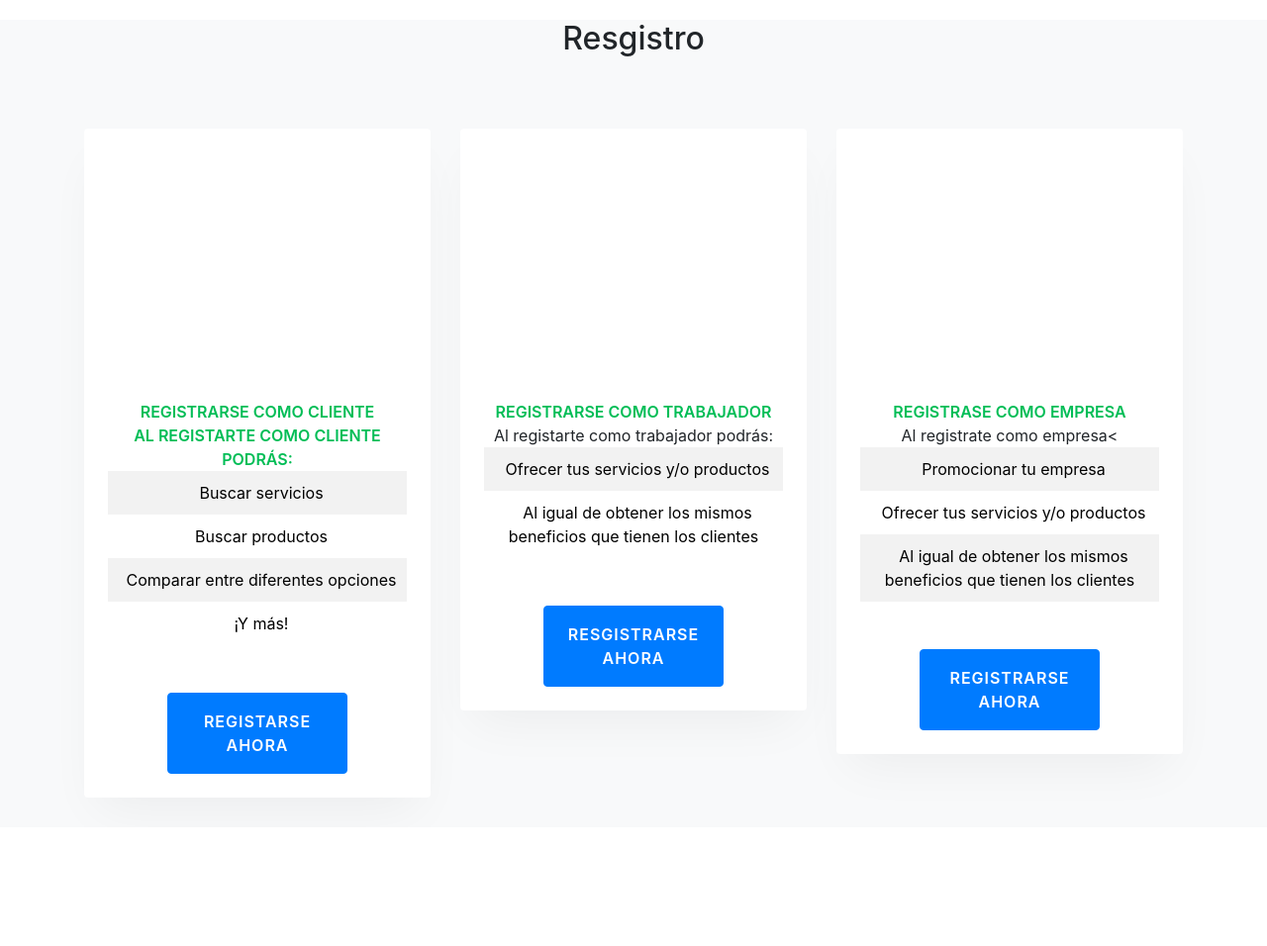
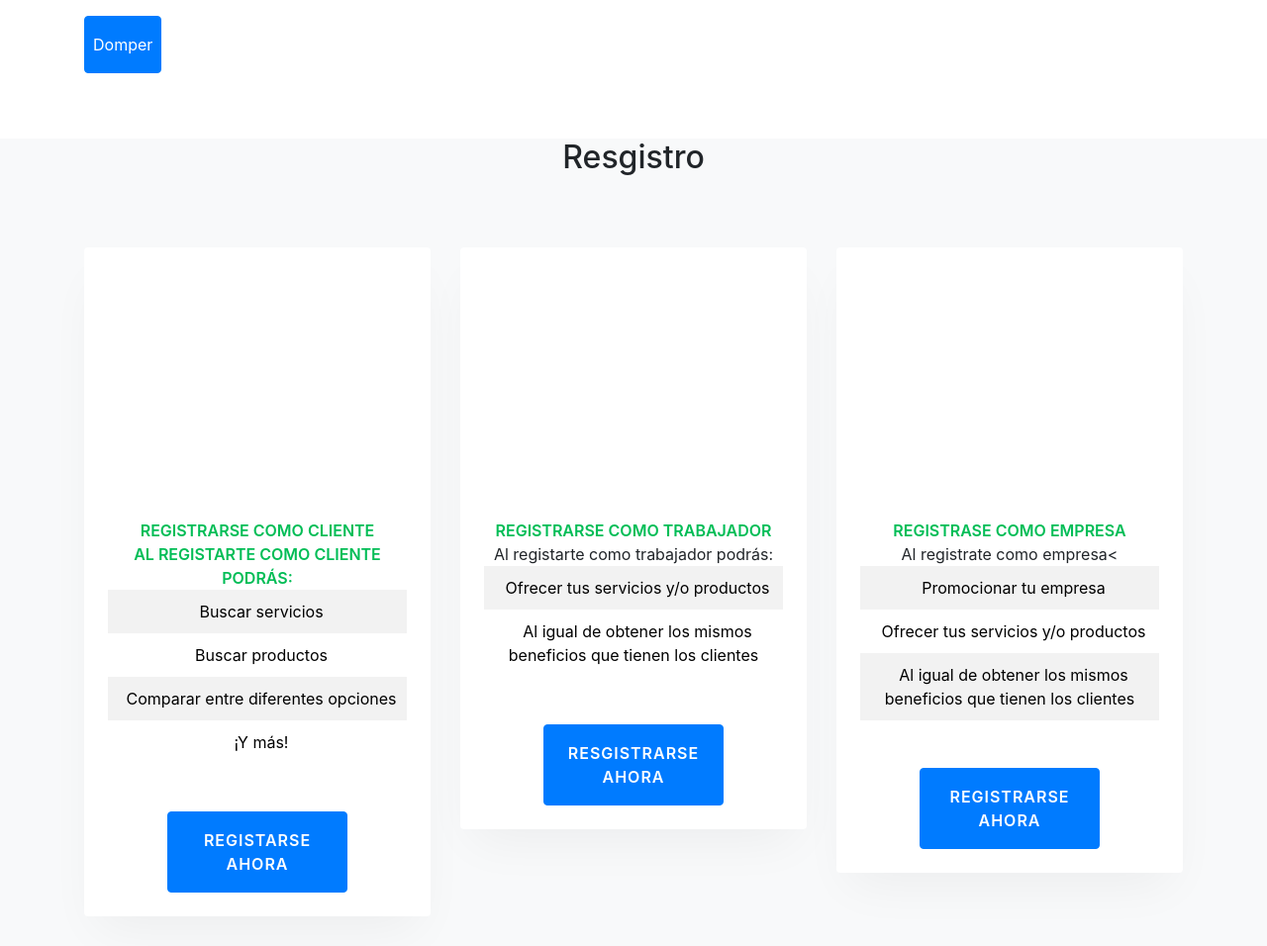
Before and after one commit to J2K2/Domper, a PHP site: page /usuario/register/type_register.php in a window 1280 px wide. Shown: the whole page at 99% size. Before the commit the page ends 820 px from the top, so only its background shows below. Run offline with PHP 8.4, Linux system fonts and the light colour scheme; some libraries are stand-ins or nearby versions.

Commit message:
boton al index

```diff
--- a/usuario/register/type_register.php
+++ b/usuario/register/type_register.php
@@ -10,6 +10,13 @@
     <link href="register_table.css" rel="stylesheet">
 </head>
 <body>
+<nav class="navbar navbar-expand-lg navbar-light fixed-top py-3" id="mainNav">
+            <div class="container">
+                <a class="btn btn-primary d-block px-2 py-3" href="../../index.html">Domper</a>
+                    </ul>
+                </div>
+            </div>
+   </nav><br><br><br><br><br>
 <section class="ftco-section bg-light">
     <div class="container">
         <div class="row justify-content-center pb-5 mb-3">
```
